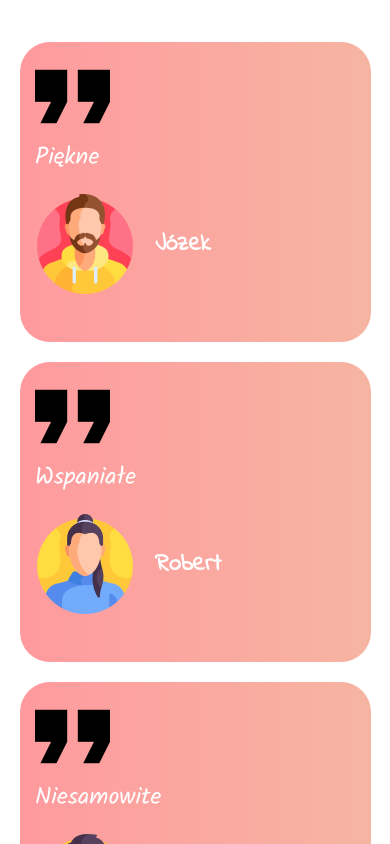
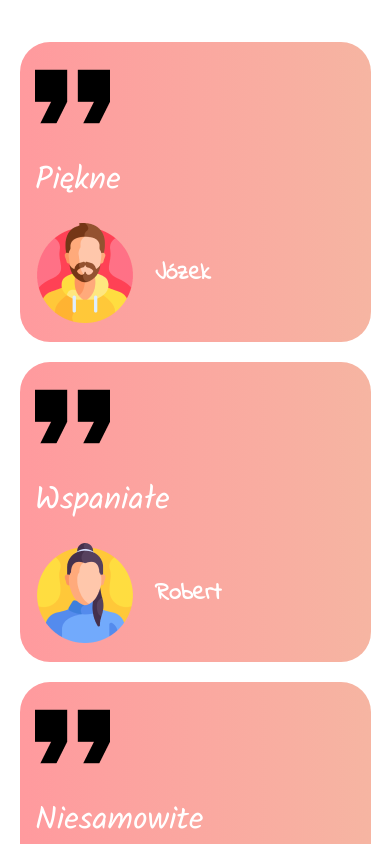
Before and after one commit to kacpergoluchowski/aniakreuje, a React (Create React App) app: page / in a window 390 px wide. Shown: the part 2340-3184 px from the top of the page. Built offline with nearby package versions, Linux system fonts and the light colour scheme; a web font is replaced by a local one.

Commit message:
fix reviev

```diff
--- a/src/index.css
+++ b/src/index.css
@@ -740,7 +740,7 @@ h1 {
     border-radius: 30px;
     padding: 2vh 4vw;
     box-sizing: border-box;
-    color: var(--white)
+    color: var(--white);
   }
 
   .reviev > div {
@@ -760,6 +760,11 @@ h1 {
     align-items: center;
   }
 
+  .reviev p {
+    font-size: 200%;
+    margin: 2vh 0;
+  }
+
   .revievs > h1 {
     margin: 0;
     margin-bottom: 5vh;
@@ -770,11 +775,6 @@ h1 {
     flex-wrap: wrap;
     justify-content: center;
     gap: 20px 60px;
-  }
-
-  .reviev p {
-    box-sizing: border-box;
-    margin: 0 0 2vh 0;
   }
 
   .offer {
```
